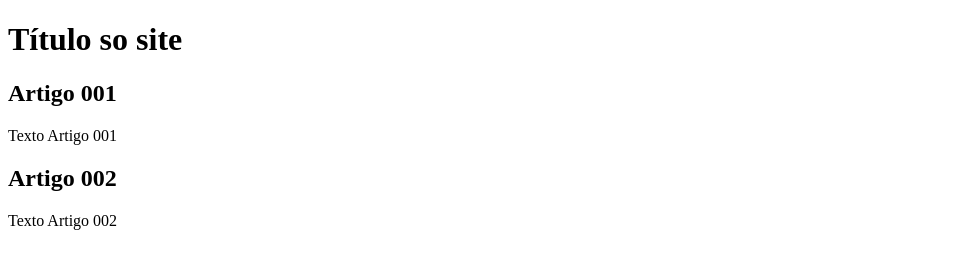
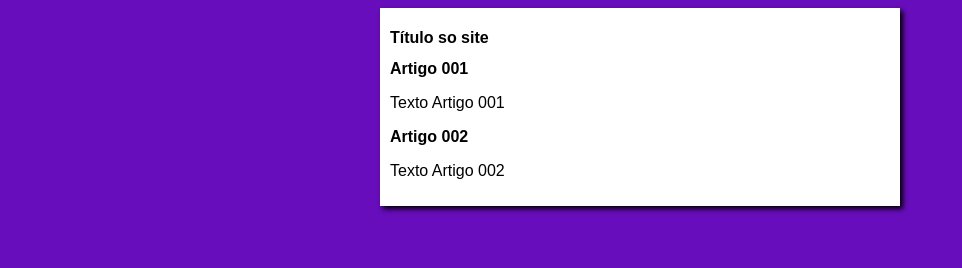
Before and after one commit to sauloesar/projeto-site, a plain HTML site: page index.html in a window 1280 px wide. Shown: the whole page, without its empty margins (0-962 px from the left). Drawn offline with Linux system fonts and the light colour scheme.

Commit message:
iniciei o design

```diff
--- /dev/null
+++ b/estilos/style.css
@@ -0,0 +1,17 @@
+* {
+        font-family: Arial, Helvetica, sans-serif;
+        font-size: 16px;
+}
+
+body {
+    background-color:rgb(103, 13, 187)
+
+}
+
+main {
+    background-color: white;
+    width: 500px;
+    margin: auto;
+    padding: 10px;
+    box-shadow:3px 3px 5px rgb(2, 2, 2);
+}
--- a/index.html
+++ b/index.html
@@ -4,7 +4,7 @@
     <meta charset="UTF-8">
     <meta name="viewport" content="width=device-width, initial-scale=1.0">
     <title>Título do site</title>
-</head>
+<link rel="stylesheet" href="estilos/style.css"></head>
 <body>
     <main>
         <header>
```
